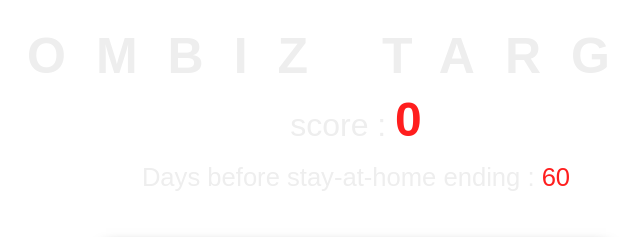
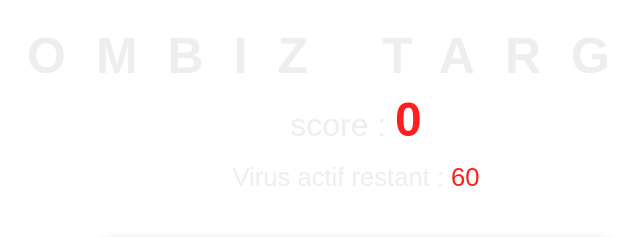
Before and after one commit to Anthonoir576/Projet-22_javaScript, a website: page index.html in a window 1280 px wide. Shown: the top 237 px of the page, 284-924 px from the left. Drawn offline with Linux system fonts and the light colour scheme; a web font is replaced by a local one.

Commit message:
start js

```diff
--- a/index.html
+++ b/index.html
@@ -25,7 +25,7 @@
         <header class="scoreboard">
             <h1>ZOMBIZ TARGET</h1>
             <div class="kills">score : <span id="score">0</span></div>
-            <div class="confinement">Days before stay-at-home ending : <span id="days">60</span></div>
+            <div class="confinement">Virus actif restant : <span id="days">60</span></div>
 
         </header>
 
```
